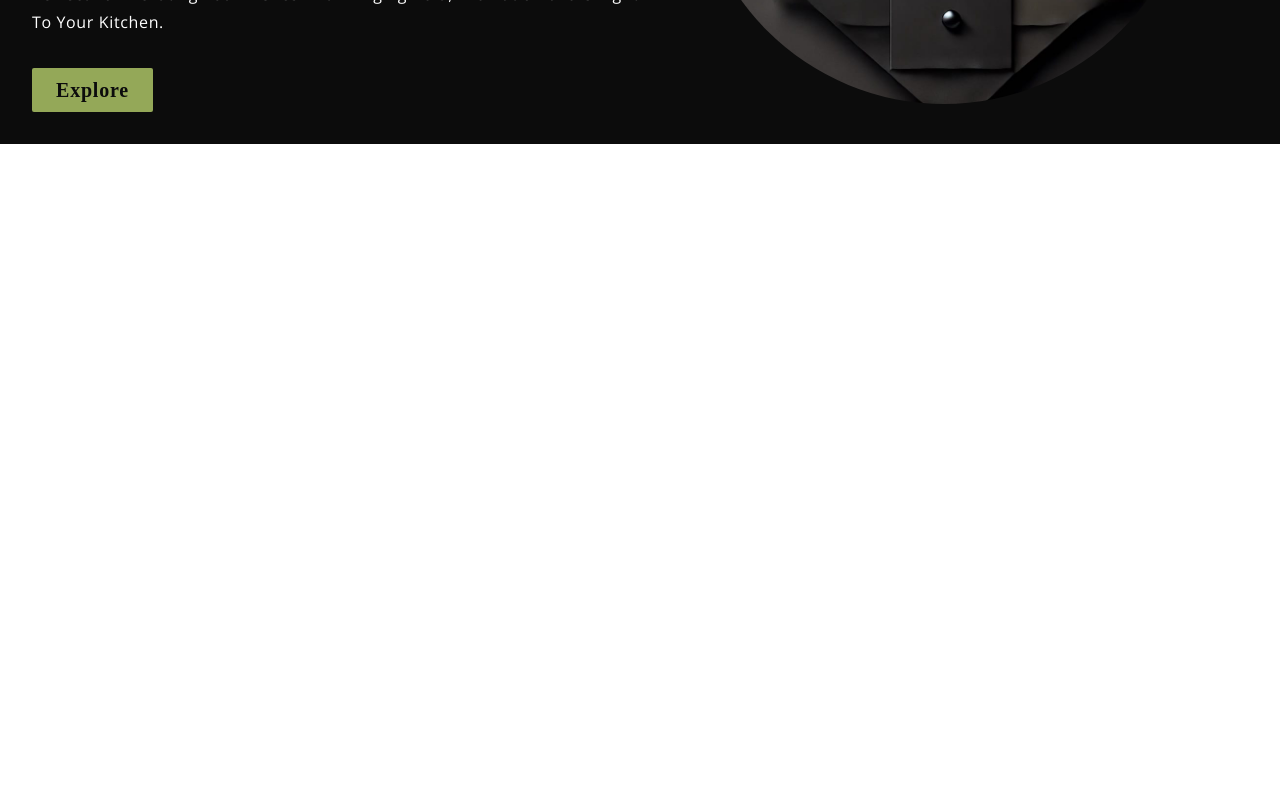
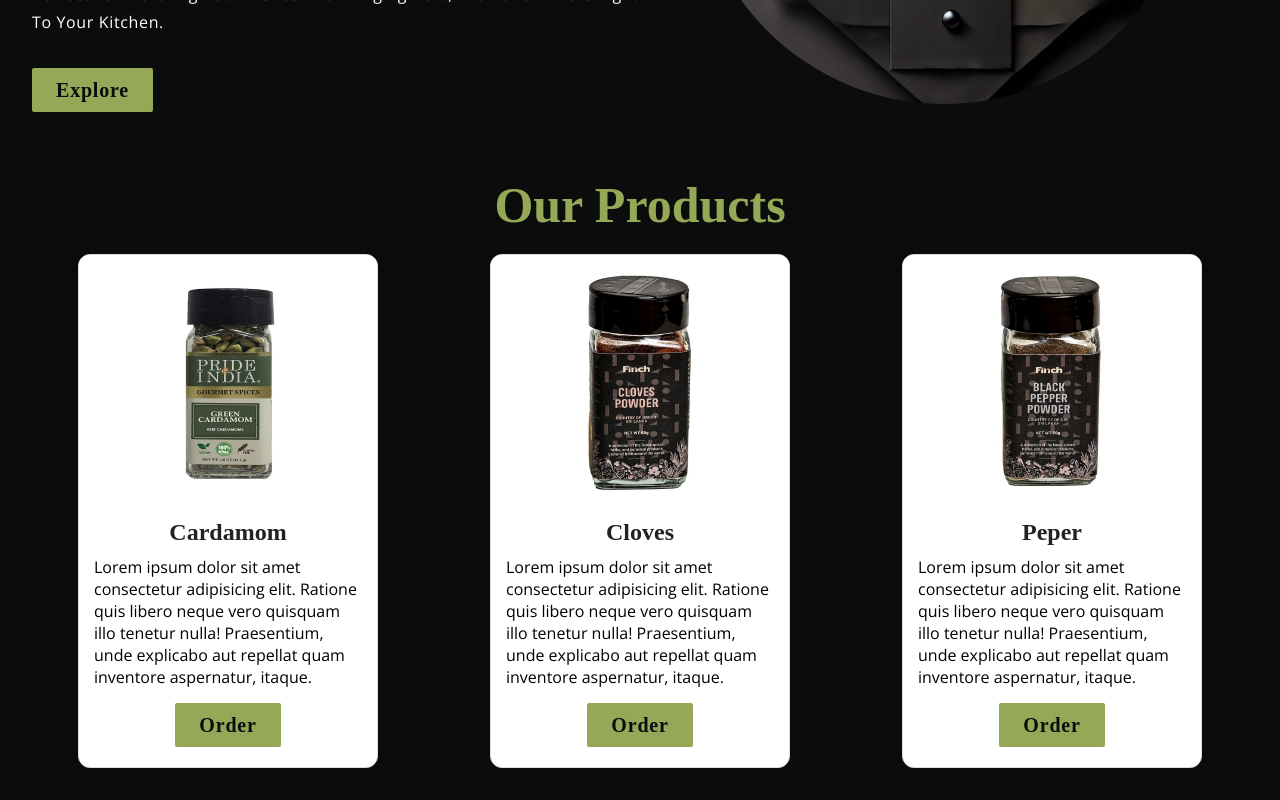
Before and after one commit to MrKavishan/E-Commerce, a React (Create React App) app in the folder spm/: page / in a window 1280 px wide. Shown: the part 515-1315 px from the top of the page. Before the commit the page ends 800 px from the top, so only its background shows below. Built offline with nearby package versions, Linux system fonts and the light colour scheme; a web font is replaced by a local one.

Commit message:
created product.jsx and produt.css

```diff
--- a/spm/src/App.js
+++ b/spm/src/App.js
@@ -1,12 +1,14 @@
 import './App.css';
 import Navbar from './Components/Navbar/Navbar';
 import Header from './Container/Header/Header';
+import Products from './Container/Products/Products';
 
 function App() {
   return (
     <div>
       <Navbar/>
       <Header/>
+      <Products/>
     </div>
   );
 }
--- /dev/null
+++ b/spm/src/Container/Products/Products.jsx
@@ -0,0 +1,42 @@
+import React from 'react';
+import crdmom from '../../assets/cardamom.jpg';
+import clove from '../../assets/cloves.jpg';
+import peper from '../../assets/peper.jpg';
+import './products.css';
+
+const Products = () => (
+  <section className='products section__padding'id='products'>
+  <div className='productsh' >
+    <h1>Our Products</h1>
+  </div>
+  <div className='prdcard'>
+      <div className='crdmom'>
+      <img src={crdmom} alt=''/>
+      <h2>Cardamom</h2>
+      <p>Lorem ipsum dolor sit amet consectetur adipisicing elit.
+        Ratione quis libero neque vero quisquam illo tenetur nulla! Praesentium,
+        unde explicabo aut repellat quam inventore aspernatur, itaque.</p>
+        <button type='button' className='custom__button' >Order</button>
+    </div>
+    <div className='cloves'>
+      <img src={clove} alt=''/>
+      <h2>Cloves</h2>
+      <p>Lorem ipsum dolor sit amet consectetur adipisicing elit.
+        Ratione quis libero neque vero quisquam illo tenetur nulla! Praesentium,
+        unde explicabo aut repellat quam inventore aspernatur, itaque.</p>
+        <button type='button'className='custom__button'>Order</button>
+    </div>
+    <div className='peper'>
+      <img src={peper} alt=''/>
+      <h2>Peper</h2>
+      <p>Lorem ipsum dolor sit amet consectetur adipisicing elit.
+        Ratione quis libero neque vero quisquam illo tenetur nulla! Praesentium,
+        unde explicabo aut repellat quam inventore aspernatur, itaque.</p>
+        <button type='button'className='custom__button' >Order</button>
+    </div>
+    </div>
+    </section>
+
+);
+
+export default Products;
--- /dev/null
+++ b/spm/src/Container/Products/products.css
@@ -0,0 +1,94 @@
+/* Base styles */
+.products {
+    width: 100%;
+      background-color:var(--color-black);
+
+    }
+
+    .productsh h1 {
+      text-align: center;
+      font-size: 50px;
+      margin-bottom: 20px;
+      color:var(--color-green);
+    }
+
+    .prdcard {
+      margin-top: 20px;
+      display: grid;
+      grid-template-columns: repeat(auto-fit, minmax(300px, 1fr));
+      gap: 20px;
+      justify-items: center;
+    }
+
+    .prdcard > div {
+      background: #ffffff;
+      border: 1px solid #ddd;
+      border-radius: 12px;
+      max-width: 300px;
+      width: 100%;
+      box-shadow: 0 4px 8px rgba(0, 0, 0, 0.1);
+      overflow: hidden;
+      text-align: center;
+      transition: transform 0.3s, box-shadow 0.3s;
+    }
+
+    .prdcard > div:hover {
+      transform: translateY(-5px);
+      box-shadow: 0 10px 15px rgba(0, 0, 0, 0.15);
+    }
+
+    .prdcard img {
+      width: 100%;
+      height: 250px;
+      object-fit: center;
+    }
+
+    .prdcard h2 {
+      font-size: 1.5rem;
+      margin: 10px 0;
+      color: #222;
+    }
+
+    .prdcard p {
+      font-family:var(--font-alt);
+      font-size: 1rem;
+      color: #000000;
+      padding: 0 15px;
+      margin-bottom: 15px;
+      text-align: left;
+    }
+
+    .prdcard button {
+
+      cursor: pointer;
+      margin-bottom: 20px;
+      transition: background-color 0.3s;
+    }
+
+    .prdcard button:hover {
+      background-color: var(--color-white);
+      border: 2px solid var(--color-green);
+      border-radius: 5px;
+
+    }
+
+    /* Responsive design */
+    @media (max-width: 768px) {
+      .prdcard {
+        grid-template-columns: repeat(auto-fit, minmax(250px, 1fr));
+      }
+
+      .prdcard img {
+        height: 180px;
+      }
+    }
+
+    @media (max-width: 480px) {
+      .prdcard > div {
+        max-width: 100%;
+      }
+
+      .prdcard img {
+        height: 150px;
+      }
+    }
```
